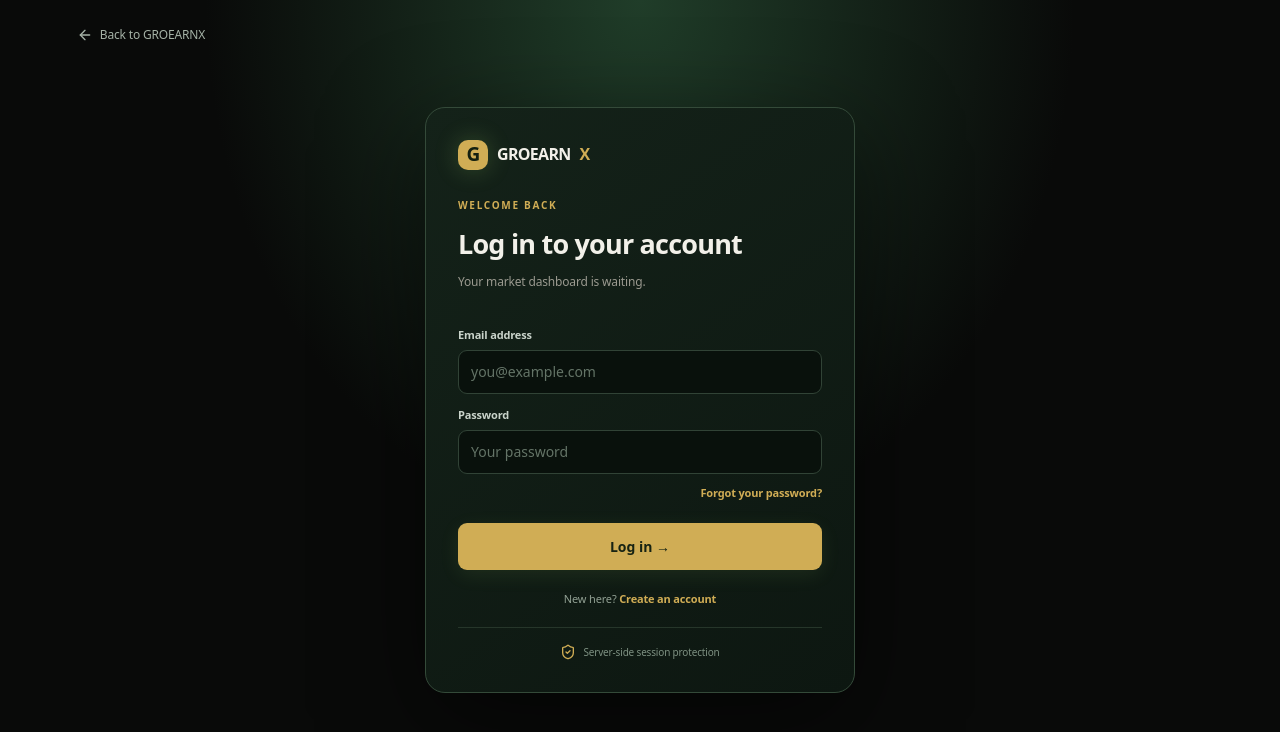
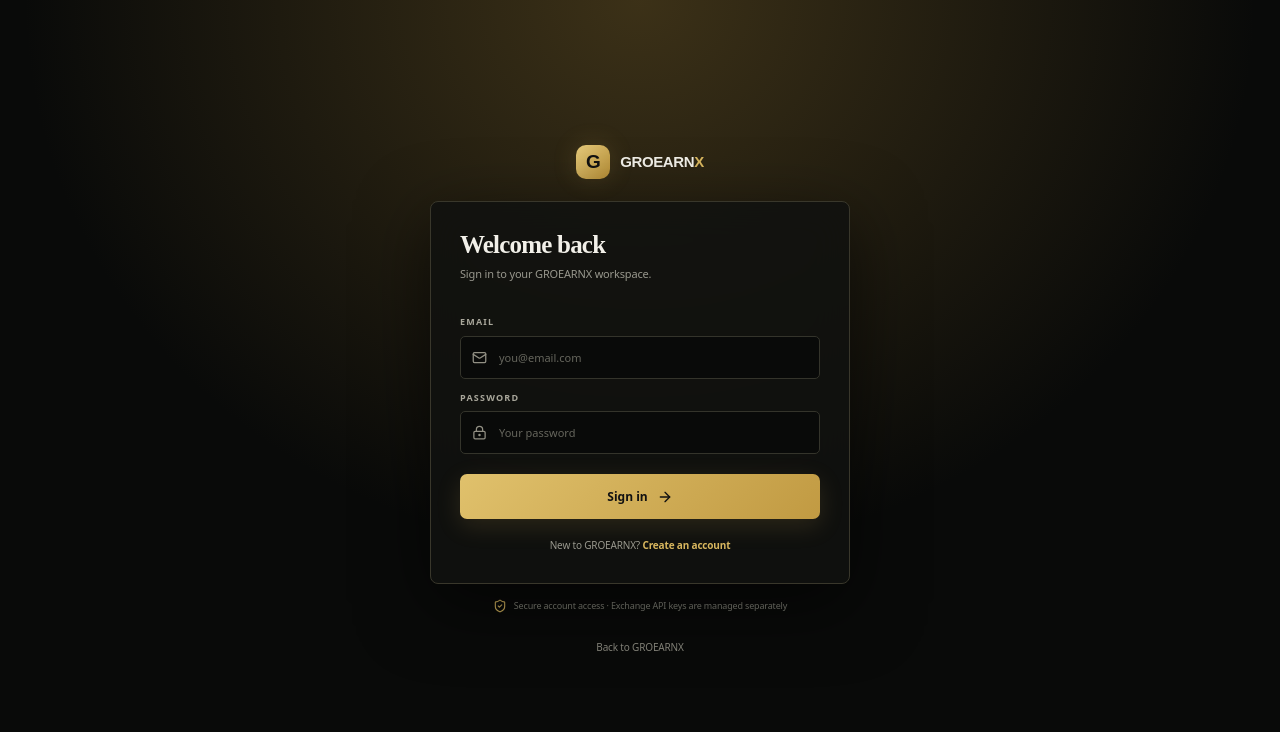
Before and after one commit to ARTHURBUKENYA30/groearnx, a Next.js app: page /login in a window 1280 px wide. Shown: the top 732 px of the page. Built offline with nearby package versions, Linux system fonts and the light colour scheme.

Commit message:
Align GROEARNX sign-in page with gold charcoal authentication design

```diff
--- a/app/login/page.tsx
+++ b/app/login/page.tsx
@@ -1,30 +1,28 @@
 import Link from "next/link";
 import { loginAction } from "@/app/auth/actions";
-import { ArrowLeft, ShieldCheck } from "lucide-react";
+import { ShieldCheck, LockKeyhole, Mail, ArrowRight } from "lucide-react";
 
 export default async function Login({ searchParams }: { searchParams: Promise<{ error?: string; message?: string; next?: string }> }) {
   const params = await searchParams;
   const next = params.next?.startsWith("/") && !params.next.startsWith("//") ? params.next : "/dashboard";
-  return <main className="auth">
-    <Link className="back" href="/"><ArrowLeft size={16}/> Back to GROEARNX</Link>
-    <section className="auth-card">
-      <Link href="/" className="brand"><span className="mark">G</span> GROEARN<span className="lime">X</span></Link>
-      <div className="eyebrow">WELCOME BACK</div>
-      <h1>Log in to your account</h1>
-      <p className="muted">Your market dashboard is waiting.</p>
-      {params.error && <p className="notice error" role="alert">{params.error}</p>}
-      {params.message && <p className="notice" role="status">{params.message}</p>}
-      <form action={loginAction}>
-        <input type="hidden" name="next" value={next}/>
-        <label htmlFor="email">Email address</label>
-        <input id="email" name="email" type="email" autoComplete="email" required placeholder="you@example.com"/>
-        <label htmlFor="password">Password</label>
-        <input id="password" name="password" type="password" autoComplete="current-password" required placeholder="Your password"/>
-        <p className="forgot-link"><Link href="/forgot-password">Forgot your password?</Link></p>
-        <button className="button submit" type="submit">Log in →</button>
-      </form>
-      <p className="switch">New here? <Link href="/signup">Create an account</Link></p>
-      <div className="secure"><ShieldCheck size={16}/> Server-side session protection</div>
+  return <main className="trx-auth">
+    <div className="trx-auth-glow"/>
+    <section className="trx-auth-wrap">
+      <Link href="/" className="trx-brand trx-auth-brand"><span className="trx-mark">G</span><span>GROEARN<span className="trx-gold">X</span></span></Link>
+      <div className="trx-auth-card">
+        <h1>Welcome back</h1><p className="trx-auth-sub">Sign in to your GROEARNX workspace.</p>
+        {params.error && <p className="trx-auth-error" role="alert">{params.error}</p>}
+        {params.message && <p className="trx-auth-notice" role="status">{params.message}</p>}
+        <form action={loginAction} className="trx-auth-form">
+          <input type="hidden" name="next" value={next}/>
+          <label htmlFor="email">EMAIL</label><div className="trx-input-wrap"><Mail/><input id="email" name="email" type="email" autoComplete="email" required placeholder="you@email.com"/></div>
+          <label htmlFor="password">PASSWORD</label><div className="trx-input-wrap"><LockKeyhole/><input id="password" name="password" type="password" autoComplete="current-password" required placeholder="Your password"/></div>
+          <button className="trx-button trx-submit" type="submit">Sign in <ArrowRight size={16}/></button>
+        </form>
+        <p className="trx-auth-switch">New to GROEARNX? <Link href="/signup">Create an account</Link></p>
+      </div>
+      <p className="trx-auth-foot"><ShieldCheck size={14}/> Secure account access · Exchange API keys are managed separately</p>
+      <Link href="/" className="trx-auth-back">Back to GROEARNX</Link>
     </section>
   </main>;
 }
```
